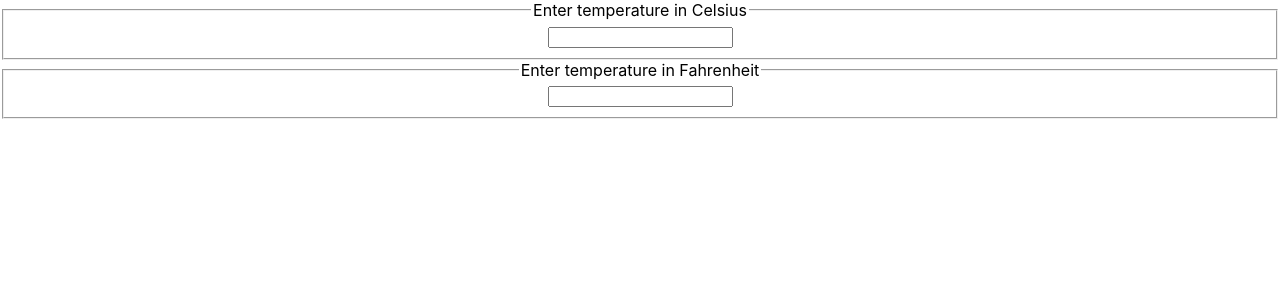
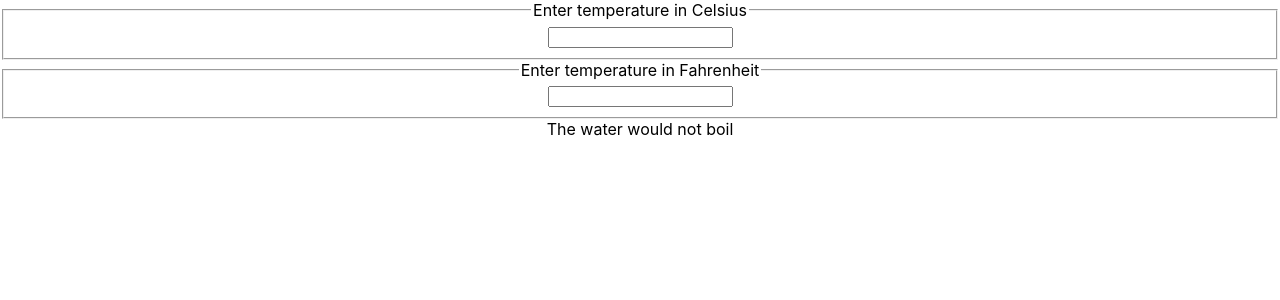
Before and after one commit to nhannm-vn/LIFTING_STATE_UP, a React (Create React App) app: page / in a window 1280 px wide. Shown: the top 300 px of the page. Built offline with nearby package versions, Linux system fonts and the light colour scheme.

Commit message:
update 30-11-2024

```diff
--- a/src/Calculator/Calculator.jsx
+++ b/src/Calculator/Calculator.jsx
@@ -2,6 +2,7 @@
 
 import React, { Component } from 'react'
 import TemperatureInput from './TemperatureInput'
+import BoilingVerdict from './BoilingVerdict'
 
 //_Object chứa 2 trạng thái
 const scaleNames = {
@@ -32,7 +33,7 @@ const tryConvert = (temperature, convertFunc) => {
   } else {
     const output = convertFunc(input)
     //_Làm tròn đến 3 chữ số thập phân
-    return (Math.round(output) * 1000) / 1000
+    return Math.round(output * 1000) / 1000
   }
 }
 
@@ -79,9 +80,17 @@ export class Calculator extends Component {
     return (
       <div>
         <TemperatureInput title={scaleNames.c} onTemperatureChange={this.handleChange('c')} temperature={celsius} />
-        <TemperatureInput title={scaleNames.f} onTemperatureChange={this.handleChange('c')} temperature={fahrenheit} />
+        <TemperatureInput title={scaleNames.f} onTemperatureChange={this.handleChange('f')} temperature={fahrenheit} />
+        <BoilingVerdict celsius={Number(celsius)} />
       </div>
     )
+    // _Vì thằng celsius là mình thông báo độ sôi
+    //nghĩa là nó phụ thuộc vào nhiệt độ là một con number
+    //và mình đã ràng buộc proptype bằng đầu vào number
+    //tuy nhiên sẽ có trường hợp là mình chuyển nhập nội dung trong ô fahrenheit
+    //dẫn tới nó đâu có ép kiểu cho ô celsius dẫn tới nó vẫn là string. Mà nếu như là string
+    //thì vi phạm proptype. Nên là thuộc tính celsius trước khi mình truyền lên cho nó thì cần
+    //phải ép về number. Nếu là '' thì ép về sẽ là 0
   }
 }
 
```
